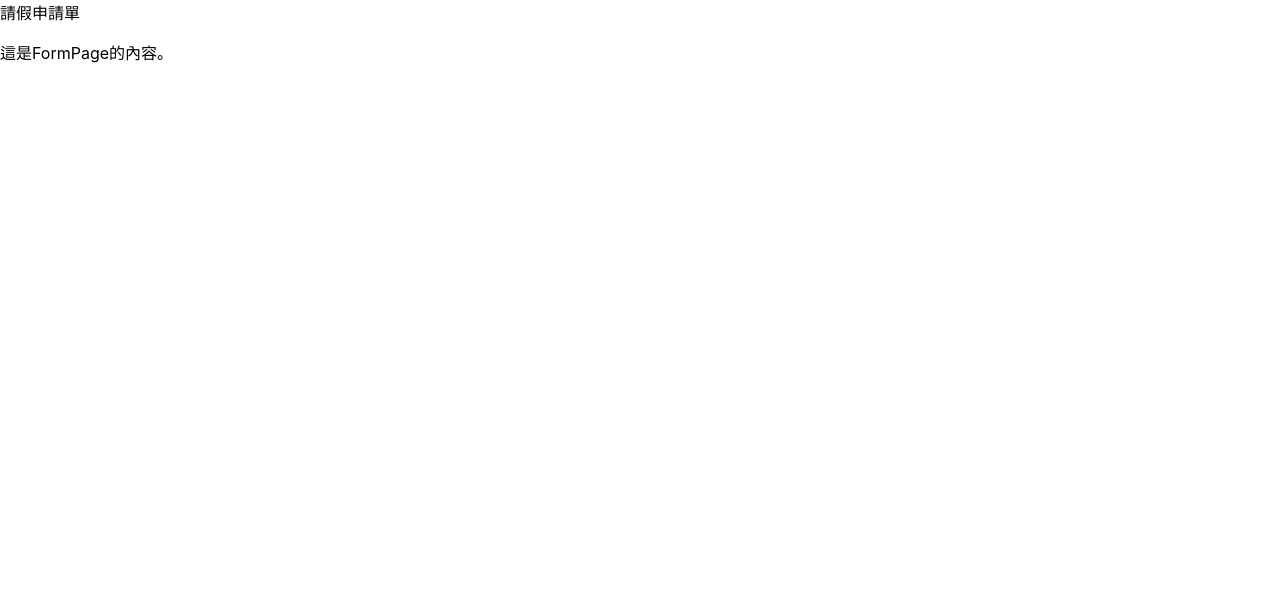
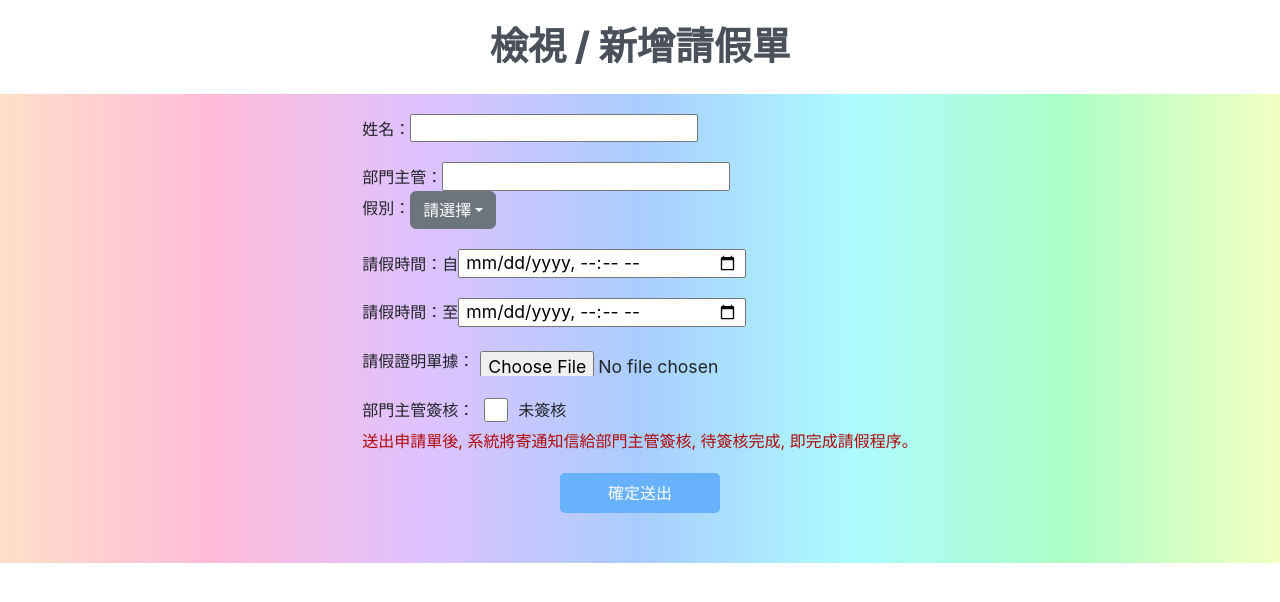
Before and after one commit to waymaymay/--, a React (Create React App) app: page /formpage in a window 1280 px wide. Shown: the top 602 px of the page. Built offline with nearby package versions, Linux system fonts and the light colour scheme.

Commit message:
增加內頁第一頁請假頁面

```diff
--- a/public/index.html
+++ b/public/index.html
@@ -25,6 +25,7 @@
       Learn how to configure a non-root public URL by running `npm run build`.
     -->
     <title>React App</title>
+    <link href="https://cdn.jsdelivr.net/npm/bootstrap@5.3.2/dist/css/bootstrap.min.css" rel="stylesheet" integrity="sha384-T3c6CoIi6uLrA9TneNEoa7RxnatzjcDSCmG1MXxSR1GAsXEV/Dwwykc2MPK8M2HN" crossorigin="anonymous">
   </head>
   <body>
     <noscript>You need to enable JavaScript to run this app.</noscript>
@@ -39,5 +40,6 @@
       To begin the development, run `npm start` or `yarn start`.
       To create a production bundle, use `npm run build` or `yarn build`.
     -->
+    <script src="https://cdn.jsdelivr.net/npm/bootstrap@5.3.2/dist/js/bootstrap.bundle.min.js" integrity="sha384-C6RzsynM9kWDrMNeT87bh95OGNyZPhcTNXj1NW7RuBCsyN/o0jlpcV8Qyq46cDfL" crossorigin="anonymous"></script>
   </body>
 </html>
--- a/src/App.css
+++ b/src/App.css
@@ -6,7 +6,7 @@
   height: 100%;
   width: 100%;
   flex: 2;
-  background-color: rgb(236, 228, 223);
+  background-color: #ECFDFF;
 }
 
 .left-section{
@@ -28,6 +28,7 @@
   align-items: center;
   justify-content: center;
   flex: 1;
+  background-color:rgb(113, 196, 205);
 }
 
 .logintop{
--- a/src/components/Button/CustButton.css
+++ b/src/components/Button/CustButton.css
@@ -4,7 +4,6 @@
   background-color: #68b1ff;
   color: #fff;
   border: none;
-  cursor: pointer;
   font-size: 16px;
   border-radius: 5px;
   margin: 20px 20px;
--- a/src/components/Button/CustButton.js
+++ b/src/components/Button/CustButton.js
@@ -3,8 +3,8 @@
 import React from 'react';
 import'./CustButton.css';
 
-const CustButton = ({ label, click }) => {
-  return <button className="Login-Button" onClick={click}>{label}</button>;
+const CustButton = ({ label, click, disable=false }) => {
+  return <button className="Login-Button" onClick={click} disabled={disable}>{label}</button>;
 };
 
 export default CustButton;
--- a/src/components/InnerPage/FormPage.css
+++ b/src/components/InnerPage/FormPage.css
@@ -1,7 +1,75 @@
 .form-container {
+    top: 0;
     display: flex;
     flex-direction: column;
     align-items: center;
     justify-content: center;
     height: 100%;
+    padding-bottom: 30px;
+    background: linear-gradient(90deg, rgb(255, 223, 201), rgb(255, 188, 217), rgb(222, 194, 255), rgb(169, 205, 255), rgb(173, 251, 255), rgb(173, 255, 199), rgb(242, 255, 194))
+
   }
+
+  .top{
+    height: auto;
+    width: 100%;
+    padding: 18px;
+    background-color: rgb(255, 255, 255);
+    color: rgb(75, 81, 90);
+    font-size: 4.8vmin;
+    font-weight: 800;
+    display: flex;
+    align-content: center;
+    justify-content: center;
+  }
+
+  .self_name{
+    margin-top: 20px;
+  }
+
+  .boss_name{
+    margin-top: 20px;
+  }
+
+  .dropdown-group{
+    margin-top: 20px;
+    display: flex;
+    flex-direction: row;
+    align-items: center;
+  }
+
+  .date-group{
+    margin-top: 20px;
+    display: flex;
+    flex-direction: row;
+    align-items: center;
+  }
+
+  .invoice{
+    margin-top: 20px;
+    display: flex;
+    flex-direction: row;
+    align-items: center;
+  }
+
+  .sign{
+    margin-top: 20px;
+    display: flex;
+    flex-direction: row;
+    align-items: center;
+
+  }
+
+  .sign-check{
+    width:3vmin;
+    margin: 0 10px;
+    display: flex;
+  }
+
+  .memo{
+    margin-top: 5px;
+    display: flex;
+    flex-direction: column;
+    color: rgb(176, 9, 9);
+
+  }
--- a/src/components/InnerPage/FormPage.js
+++ b/src/components/InnerPage/FormPage.js
@@ -1,14 +1,65 @@
 // FormPage.js
 
-import React from 'react';
+import React, { useState } from 'react';
+import './FormPage.css';
+import CustButton from '../Button/CustButton';
 
-const FormPage = () => {
+
+function FormPage() {
+  const [sign, setSign] = useState(true);
+  const [option, setOption] = useState("請選擇");
+
   return (
     <div className='form-container'>
-      <div className='leave-top'>請假申請單</div>
-      <p>這是FormPage的內容。</p>
+      <div className='top'>
+        <div className='leave-top'>檢視 / 新增請假單</div>
+      </div>
+      <div className='my-container'>
+        <div className='self_name'>姓名：<input type="text"></input></div>
+        <div className='boss_name'>部門主管：<input type="text"></input></div>
+
+        <div className="dropdown">假別：
+          <button class="btn btn-secondary dropdown-toggle" type="button" data-bs-toggle="dropdown" aria-expanded="false">
+            { option }
+          </button>
+          <ul class="dropdown-menu">
+            <li><a class="dropdown-item" href="#" onClick={()=>{ setOption("事假") }}>事假</a></li>
+            <li><a class="dropdown-item" href="#" onClick={()=>{ setOption("病假") }}>病假</a></li>
+            <li><a class="dropdown-item" href="#" onClick={()=>{ setOption("特休假") }}>特休假</a></li>
+            <li><a class="dropdown-item" href="#" onClick={()=>{ setOption("生理假") }}>生理假</a></li>
+          </ul>
+        </div>
+
+        <div className="date-group">請假時間：自
+          <input type="datetime-local"></input>
+        </div>
+
+        <div className="date-group">請假時間：至
+          <input type="datetime-local"></input>
+        </div>
+
+        <div className="invoice">請假證明單據：
+          <input type="file"></input>
+        </div>
+
+        <div className="sign">部門主管簽核：
+          <input
+            className="sign-check"
+            type="checkbox"
+            onChange={()=>{setSign(!sign)}}
+          ></input>未簽核
+        </div>
+        <div className="memo">送出申請單後, 系統將寄通知信給部門主管簽核, 待簽核完成, 即完成請假程序。</div>
+
+      </div>
+      <CustButton
+        label={"確定送出"}
+        disable={sign}
+      ></CustButton>
+
+
     </div>
   );
-};
+}
 
 export default FormPage;
--- a/src/components/Login.js
+++ b/src/components/Login.js
@@ -23,7 +23,7 @@ function Login() {
 
       <div className="right-section">
         {/* Content for the right section */}
-        <img src='./images/login-image.png' width="700vmin" height="700vmin" alt='login' />
+        <img src='./images/login-image.png' width="700vmin" height="720vmin" alt='login' />
       </div>
     </div>
   );
```
